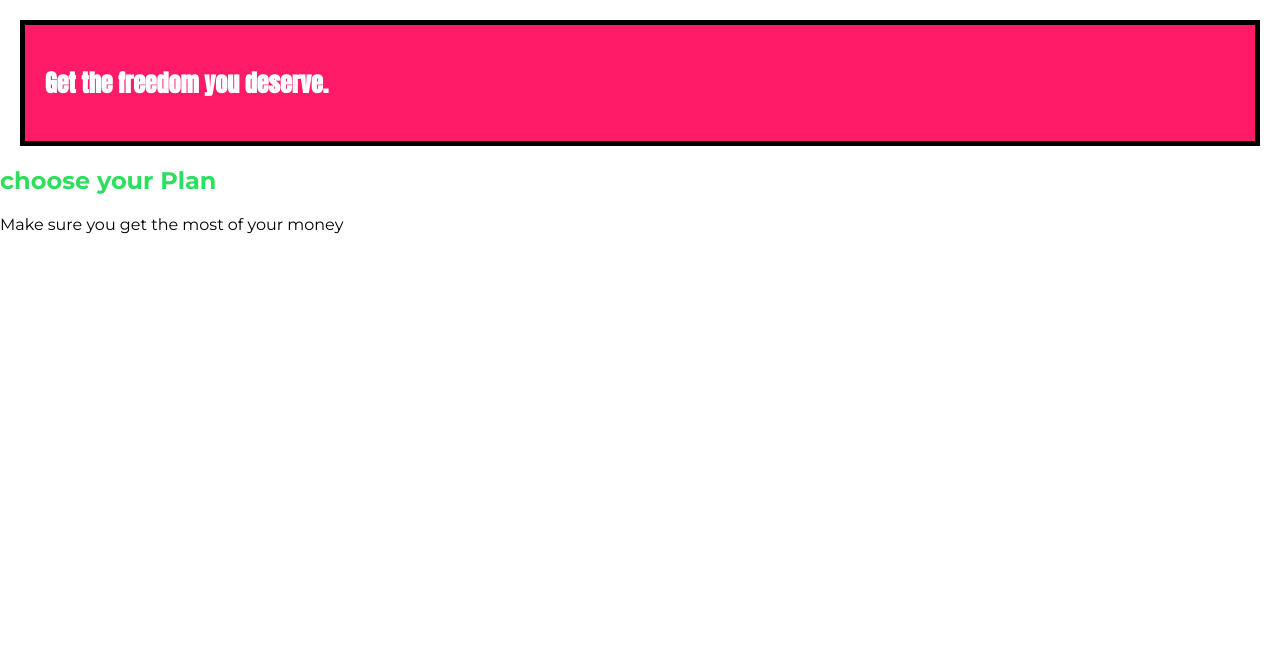
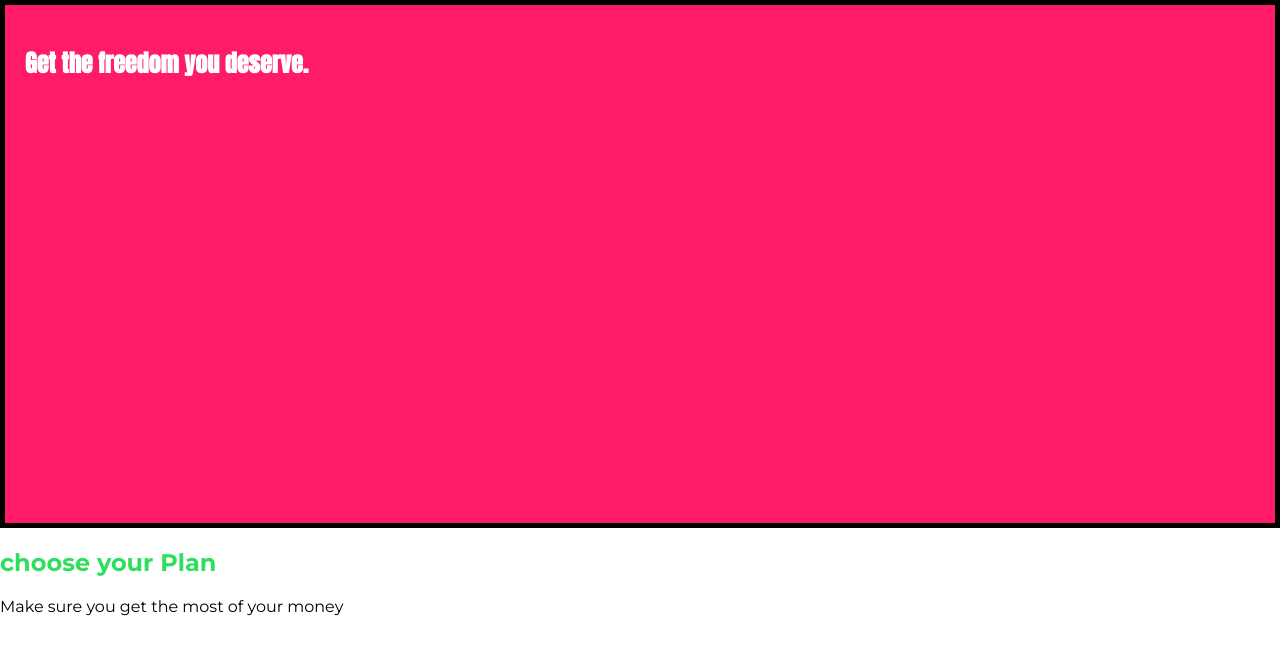
Before and after one commit to veerabv/-1_CSS_basics, a plain HTML site: page index.html in a window 1280 px wide. Drawn offline with Linux system fonts and the light colour scheme.

Commit message:
understanding the width,height and box-sizing

```diff
--- a/main.css
+++ b/main.css
@@ -1,13 +1,20 @@
 /* external css file */
+*{
+    box-sizing: border-box;
+}
+
 body {
     font-family: "Montserrat", sans-serif;
     margin:0;
 }
 #product-overview {
     background: #ff1b68;
+    width: 100%;
+    height: 528px;
     padding : 20px;
     border : 5px solid black;
-    margin : 20px;
+    /* margin : 20px; */
+    box-sizing: border-box;
 }
 
 #product-overview h1{
```
